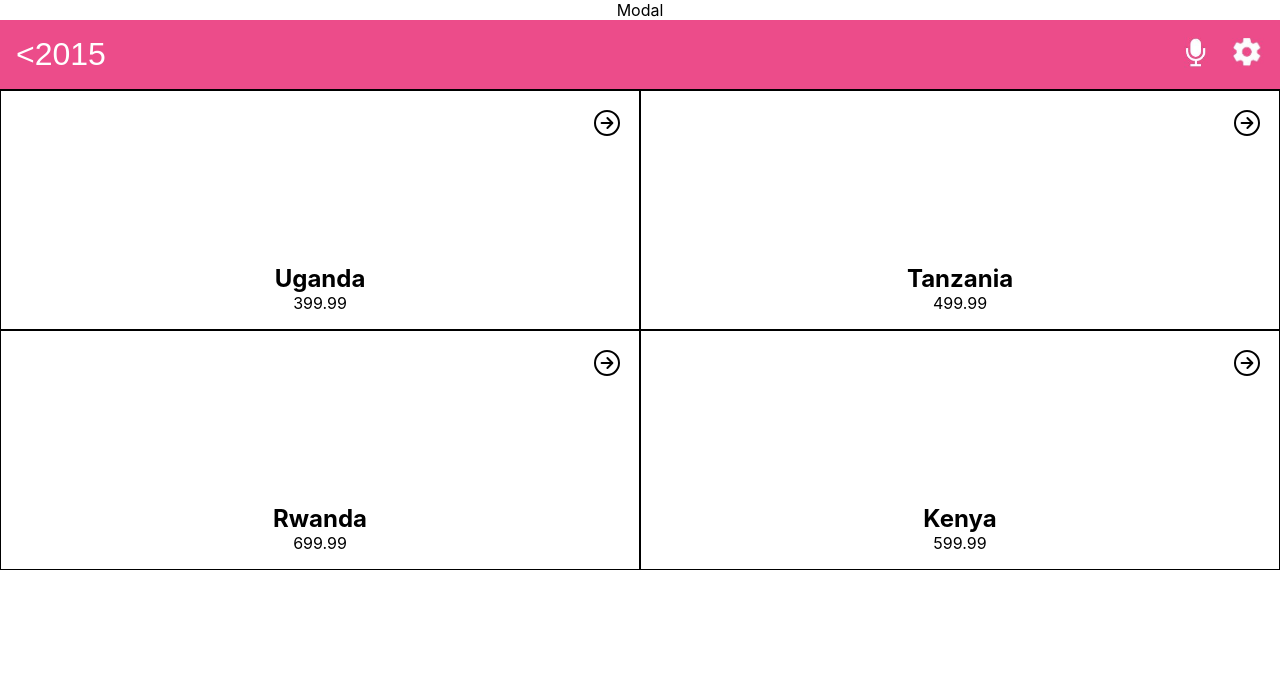
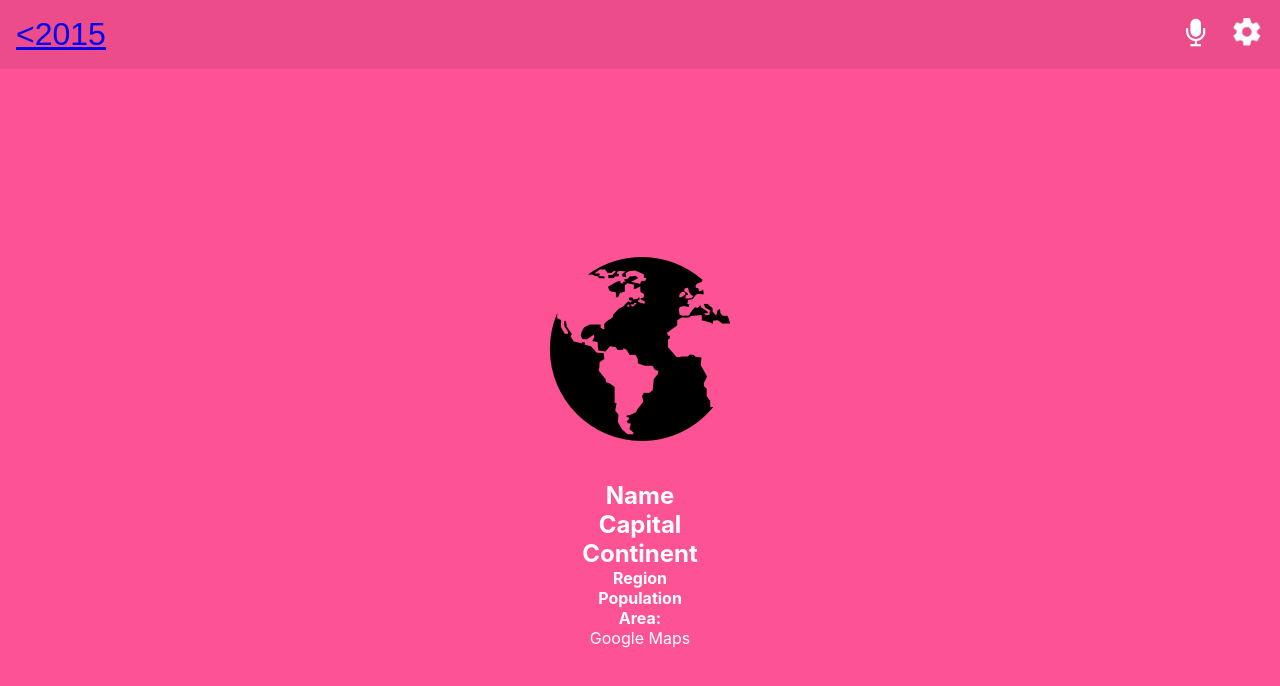
Before and after one commit to bronnie313/country-data, a React (Create React App) app: page /Modal in a window 1280 px wide. Shown: the top 686 px of the page. Built offline with nearby package versions, Linux system fonts and the light colour scheme.

Commit message:
Add functioning Route and modal to the application

```diff
--- a/package.json
+++ b/package.json
@@ -10,6 +10,7 @@
     "react": "^18.2.0",
     "react-dom": "^18.2.0",
     "react-redux": "^8.1.1",
+    "react-router-dom": "^6.14.0",
     "react-scripts": "5.0.1",
     "web-vitals": "^2.1.4"
   },
--- a/src/App.js
+++ b/src/App.js
@@ -1,15 +1,20 @@
 import './App.css';
+import { BrowserRouter, Routes, Route } from 'react-router-dom';
 import Modal from './components/Modal';
 import Header from './components/Header';
 import Home from './components/Home';
 
 function App() {
   return (
-    <div className="App">
-      <Modal />
-      <Header />
-      <Home />
-    </div>
+    <BrowserRouter>
+      <div className="App">
+        <Header />
+        <Routes>
+          <Route path="/" element={<Home />} />
+          <Route path="/Modal" element={<Modal />} />
+        </Routes>
+      </div>
+    </BrowserRouter>
   );
 }
 
--- a/src/components/Header.js
+++ b/src/components/Header.js
@@ -1,11 +1,16 @@
 import React from 'react';
+import { NavLink } from 'react-router-dom';
+import { useSelector } from 'react-redux';
 import './styles/Header.css';
 
-const Header = () => (
+const Header = () => {
+  const { isOpen } = useSelector((store) => store.modal);
+  return (
     <nav>
       <button className="header-btn back" type="button">
-      {'<'}
-      2015
+        <NavLink to="/">
+          {isOpen ? '<' : '<2015' }
+        </NavLink>
       </button>
       <ul>
         <li><button className="header-btn" type="button"><img className="header-icon" src="./mic.jpg" alt="MIC" /></button></li>
@@ -13,5 +18,6 @@ const Header = () => (
       </ul>
     </nav>
   );
+};
 
 export default Header;
--- a/src/components/Modal.js
+++ b/src/components/Modal.js
@@ -1,9 +1,23 @@
 import React from 'react';
+import './styles/Modal.css';
 
 const Modal = () => (
-    <aside>
-        Modal
-    </aside>
+  <aside>
+    <div className="modal">
+      <div>
+        <img className="image" src="world.png" alt="Flag" />
+      </div>
+      <div>
+        <h1>Name</h1>
+        <h2>Capital</h2>
+        <h2>Continent</h2>
+        <h4>Region</h4>
+        <h4>Population</h4>
+        <h4>Area:</h4>
+        <p>Google Maps</p>
+      </div>
+    </div>
+  </aside>
 );
 
 export default Modal;
--- a/src/components/country.js
+++ b/src/components/country.js
@@ -1,12 +1,28 @@
 import React from 'react';
+import { NavLink } from 'react-router-dom';
+import { useDispatch } from 'react-redux';
 import './styles/country.css';
 import GoIcon from './icons';
+import { OpenModal } from '../features/modal/modalSlice';
 
 const Country = (props) => {
   const { country, population } = props;
+  const dispatch = useDispatch();
+
+  const handleClick = (e) => {
+    e.preventDefault();
+    dispatch(OpenModal());
+  };
+
   return (
     <div className="country">
-      <button className="go-btn" type="button"><GoIcon /></button>
+      <button
+        className="go-btn"
+        type="button"
+        onClick={handleClick}
+      >
+        <NavLink to="/Modal"><GoIcon /></NavLink>
+      </button>
       <div>
         <h1>{country}</h1>
         <p>{population}</p>
--- a/src/components/countryList.js
+++ b/src/components/countryList.js
@@ -23,6 +23,26 @@ const countries = [
     population: '599.99 ',
     country: 'Kenya',
   },
+  {
+    id: '5',
+    population: '599.99 ',
+    country: 'Burindi',
+  },
+  {
+    id: '6',
+    population: '599.99 ',
+    country: 'Sudan',
+  },
+  {
+    id: '7',
+    population: '599.99 ',
+    country: 'egypt',
+  },
+  {
+    id: '8',
+    population: '599.99 ',
+    country: 'Cameroon',
+  },
 ];
 
 const CountryList = () => (
--- /dev/null
+++ b/src/components/styles/Modal.css
@@ -0,0 +1,16 @@
+aside {
+    display: flex;
+    align-items: center;
+    justify-content: center;
+    position: absolute;
+    top: 4.3rem;
+    bottom: 0;
+    left: 0;
+    right: 0;
+    background: #fd5294;
+    color: white;
+}
+
+.image {
+    width: 50%;
+}
--- /dev/null
+++ b/src/features/modal/modalSlice.js
@@ -0,0 +1,23 @@
+import { createSlice } from '@reduxjs/toolkit';
+
+const initialState = {
+  isOpen: false,
+};
+
+const modalSlice = createSlice({
+  name: 'modal',
+  initialState,
+  reducers: {
+    OpenModal: (state, action) => {
+      state.isOpen = true;
+    },
+    closeModal: (state, action) => {
+      state.isOpen = false;
+    },
+
+  },
+});
+
+export const { OpenModal, closeModal } = modalSlice.actions;
+
+export default modalSlice.reducer;
--- a/src/features/countries/store.js
+++ b/src/features/store.js
@@ -1,7 +1,10 @@
 import { configureStore } from '@reduxjs/toolkit';
+import modalReducer from './modal/modalSlice';
 
 const store = configureStore({
-  reducer: {},
+  reducer: {
+    modal: modalReducer,
+  },
 });
 
 export default store;
--- a/src/index.js
+++ b/src/index.js
@@ -3,7 +3,7 @@ import ReactDOM from 'react-dom/client';
 import './index.css';
 import { Provider } from 'react-redux';
 import App from './App';
-import store from './features/countries/store';
+import store from './features/store';
 import reportWebVitals from './reportWebVitals';
 
 const root = ReactDOM.createRoot(document.getElementById('root'));
```
Also changed, not shown: public/world.png (added), 1 other file (tests, documents, lock files or other folders). Lines whose indentation alone changed are shown as unchanged.
